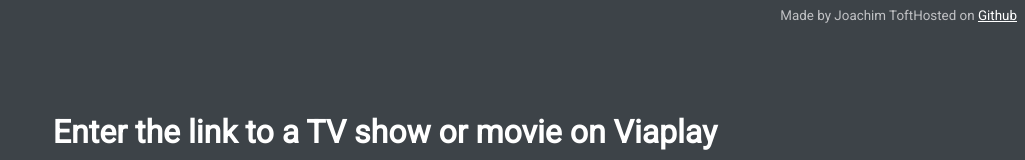
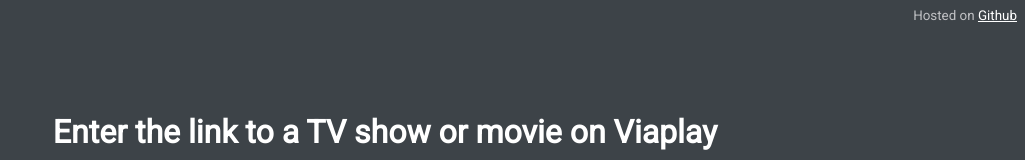
Before and after one commit to toftt/content-numbers, a plain HTML site: page index.html in a window 1280 px wide. Shown: the top 160 px of the page, without its empty margins (255-1280 px from the left). Drawn offline with nearby package versions, Linux system fonts and the light colour scheme; a web font is replaced by a local one.

Commit message:
Update index.html

```diff
--- a/index.html
+++ b/index.html
@@ -8,7 +8,7 @@
 </head>
 <body>
   <div id='top'>
-    <span class='credits'>Made by Joachim Toft<br>Hosted on <a href='https://github.com/toftt/'>Github</a></span>
+    <span class='credits'>Hosted on <a href='https://github.com/toftt/'>Github</a></span>
   </div>
   <div id='stuff'>
     <div class='intro'>
```
